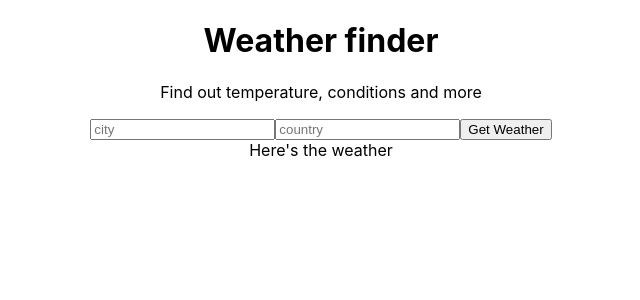
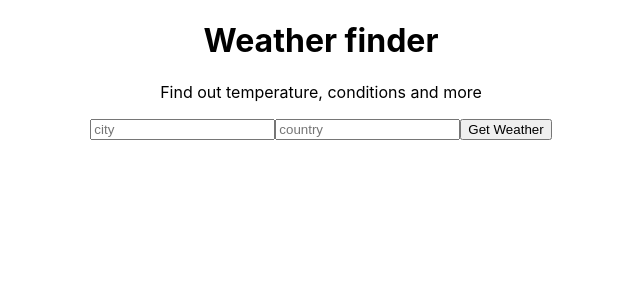
Before and after one commit to annajezierska/React-app, a React (Create React App) app in the folder weather-app/: page / in a window 1280 px wide. Shown: the top 300 px of the page, without its empty margins (319-959 px from the left). Built offline with nearby package versions, Linux system fonts and the light colour scheme.

Commit message:
displaying weather data in weather component

```diff
--- a/weather-app/src/App.js
+++ b/weather-app/src/App.js
@@ -7,6 +7,14 @@
 const API_KEY = 'b2916a3a757651b5b75a70112a5bfe10'
 
 class App extends Component {
+  state = {
+    city: undefined,
+    temperature: undefined,
+    country: undefined,
+    humidity: undefined,
+    description: undefined,
+    error: undefined
+  }
 
   getWeather = async (e) => {
     e.preventDefault()
@@ -15,6 +23,14 @@
     const api_call = await fetch(`http://api.openweathermap.org/data/2.5/weather?q=${city},${country}&appid=${API_KEY}&units=metric~]`)
     const data = await api_call.json()
     console.log(data)
+    this.setState({
+      temperature: data.main.temp,
+      city: data.name,
+      country: data.sys.country,
+      humidity: data.main.humidity,
+      description: data.weather[0].description,
+
+    })
   }
 
   render() {
@@ -22,7 +38,12 @@
       <div className="App">
        <Title />
        <Form getWeather={this.getWeather}/>
-       <Weather />
+       <Weather temperature={this.state.temperature}
+       city={this.state.city}
+       country={this.state.country}
+       humidity={this.state.humidity}
+       description={this.state.description}
+       error={this.state.error}/>
       </div>
     );
   }
--- a/weather-app/src/components/Weather/Weather.js
+++ b/weather-app/src/components/Weather/Weather.js
@@ -4,7 +4,11 @@
   render() {
     return (
       <div>
-        Here's the weather
+        {this.props.city}
+        {this.props.country}
+        {this.props.temperature}
+        {this.props.humidity}
+        {this.props.description}
       </div>
     )
   }
```
